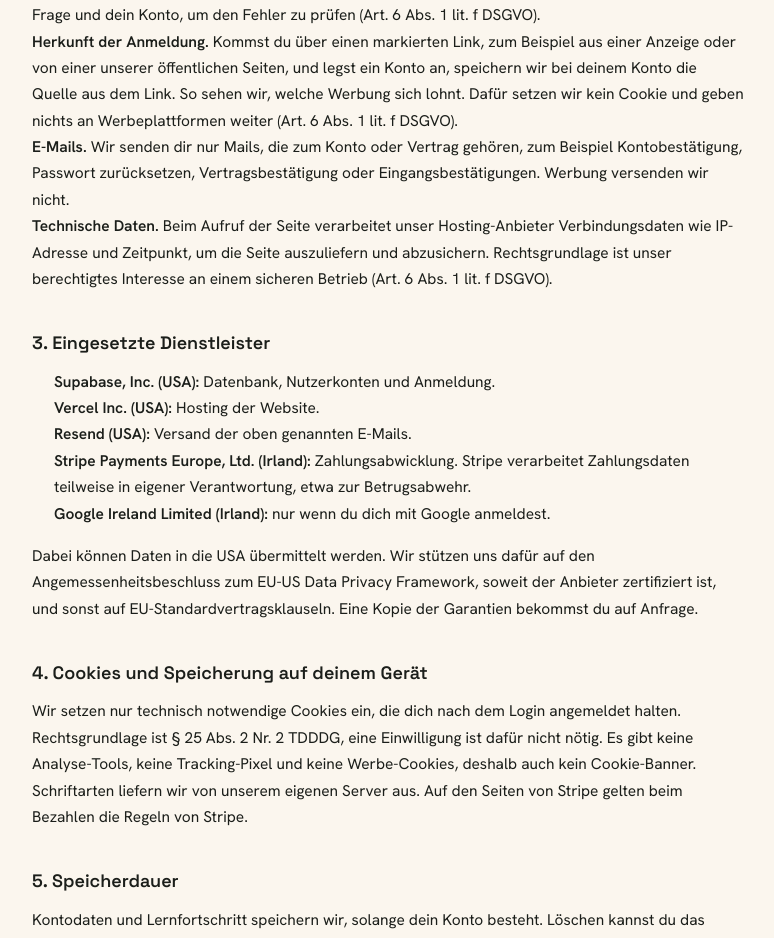
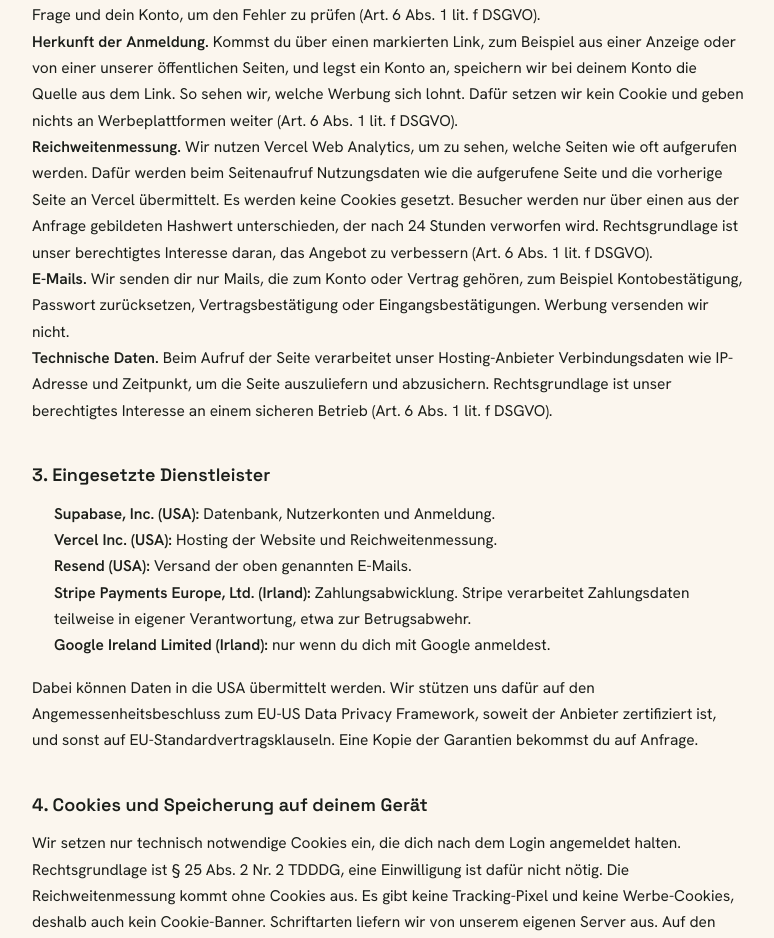
Before and after one commit to wanjuraluca/paukr, a Next.js app: page /datenschutz in a window 1280 px wide. Shown: the part 800-1738 px from the top of the page, without its empty margins (252-1026 px from the left). Built offline with nearby package versions, Linux system fonts and the light colour scheme.

Commit message:
Add Vercel Web Analytics and describe it in the privacy policy

```diff
--- a/package.json
+++ b/package.json
@@ -11,6 +11,7 @@
   "dependencies": {
     "@supabase/ssr": "^0.12.3",
     "@supabase/supabase-js": "^2.110.8",
+    "@vercel/analytics": "^2.0.1",
     "marked": "^15.0.12",
     "next": "16.4.3",
     "react": "19.2.4",
--- a/src/app/datenschutz/page.tsx
+++ b/src/app/datenschutz/page.tsx
@@ -62,6 +62,13 @@ export default function DatenschutzPage() {
         weiter (Art. 6 Abs. 1 lit. f DSGVO).
       </p>
       <p>
+        <strong style={strong}>Reichweitenmessung.</strong> Wir nutzen Vercel Web Analytics, um zu sehen, welche Seiten wie oft
+        aufgerufen werden. Dafür werden beim Seitenaufruf Nutzungsdaten wie die aufgerufene Seite und die vorherige Seite an
+        Vercel übermittelt. Es werden keine Cookies gesetzt. Besucher werden nur über einen aus der Anfrage gebildeten Hashwert
+        unterschieden, der nach 24 Stunden verworfen wird. Rechtsgrundlage ist unser berechtigtes Interesse daran, das Angebot
+        zu verbessern (Art. 6 Abs. 1 lit. f DSGVO).
+      </p>
+      <p>
         <strong style={strong}>E-Mails.</strong> Wir senden dir nur Mails, die zum Konto oder Vertrag gehören, zum Beispiel
         Kontobestätigung, Passwort zurücksetzen, Vertragsbestätigung oder Eingangsbestätigungen. Werbung versenden wir nicht.
       </p>
@@ -74,7 +81,7 @@ export default function DatenschutzPage() {
       <h2 style={h2}>3. Eingesetzte Dienstleister</h2>
       <ul style={{ paddingLeft: "22px", margin: "0 0 16px" }}>
         <li><strong style={strong}>Supabase, Inc. (USA):</strong> Datenbank, Nutzerkonten und Anmeldung.</li>
-        <li><strong style={strong}>Vercel Inc. (USA):</strong> Hosting der Website.</li>
+        <li><strong style={strong}>Vercel Inc. (USA):</strong> Hosting der Website und Reichweitenmessung.</li>
         <li><strong style={strong}>Resend (USA):</strong> Versand der oben genannten E-Mails.</li>
         <li><strong style={strong}>Stripe Payments Europe, Ltd. (Irland):</strong> Zahlungsabwicklung. Stripe verarbeitet Zahlungsdaten teilweise in eigener Verantwortung, etwa zur Betrugsabwehr.</li>
         <li><strong style={strong}>Google Ireland Limited (Irland):</strong> nur wenn du dich mit Google anmeldest.</li>
@@ -88,8 +95,8 @@ export default function DatenschutzPage() {
       <h2 style={h2}>4. Cookies und Speicherung auf deinem Gerät</h2>
       <p>
         Wir setzen nur technisch notwendige Cookies ein, die dich nach dem Login angemeldet halten. Rechtsgrundlage ist
-        § 25 Abs. 2 Nr. 2 TDDDG, eine Einwilligung ist dafür nicht nötig. Es gibt keine Analyse-Tools, keine Tracking-Pixel und
-        keine Werbe-Cookies, deshalb auch kein Cookie-Banner. Schriftarten liefern wir von unserem eigenen Server aus. Auf
+        § 25 Abs. 2 Nr. 2 TDDDG, eine Einwilligung ist dafür nicht nötig. Die Reichweitenmessung kommt ohne Cookies aus. Es gibt keine
+        Tracking-Pixel und keine Werbe-Cookies, deshalb auch kein Cookie-Banner. Schriftarten liefern wir von unserem eigenen Server aus. Auf
         den Seiten von Stripe gelten beim Bezahlen die Regeln von Stripe.
       </p>
 
--- a/src/app/layout.tsx
+++ b/src/app/layout.tsx
@@ -1,5 +1,6 @@
 import type { Metadata, Viewport } from "next";
 import { Hanken_Grotesk, Space_Grotesk } from "next/font/google";
+import { Analytics } from "@vercel/analytics/next";
 import "./globals.css";
 
 const hankenGrotesk = Hanken_Grotesk({
@@ -40,7 +41,10 @@ export default function RootLayout({
       lang="de"
       className={`${hankenGrotesk.variable} ${spaceGrotesk.variable} h-full antialiased`}
     >
-      <body className="min-h-full flex flex-col">{children}</body>
+      <body className="min-h-full flex flex-col">
+        {children}
+        <Analytics />
+      </body>
     </html>
   );
 }
```
Also changed, not shown: 1 other file (tests, documents, lock files or other folders).
